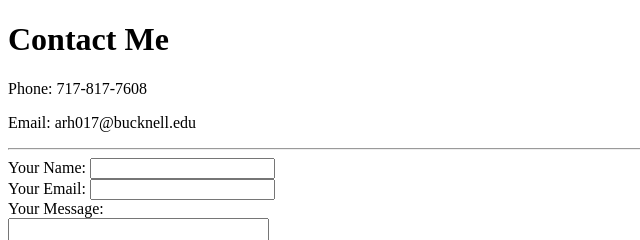
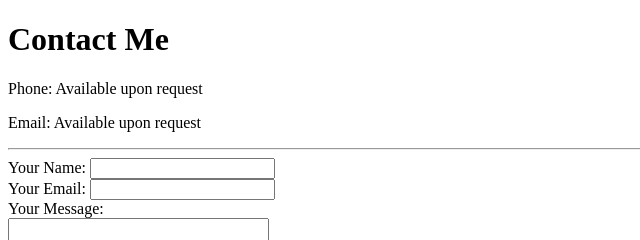
Before and after one commit to arh017/cv, a plain HTML site: page contact.html in a window 1280 px wide. Shown: the top 240 px of the page, 0-640 px from the left. Drawn offline with Linux system fonts and the light colour scheme.

Commit message:
Updated contact info for privacy

```diff
--- a/contact.html
+++ b/contact.html
@@ -8,8 +8,8 @@
 
 <body>
   <h1>Contact Me</h1>
-  <p>Phone: 717-817-7608</p>
-  <p>Email: arh017@bucknell.edu</p>
+  <p>Phone: Available upon request</p>
+  <p>Email: Available upon request</p>
   <hr>
   <form action="mailto:arh017@bucknell.edu" method="post" enctype="text/plain">
     <label>Your Name:</label>
```
